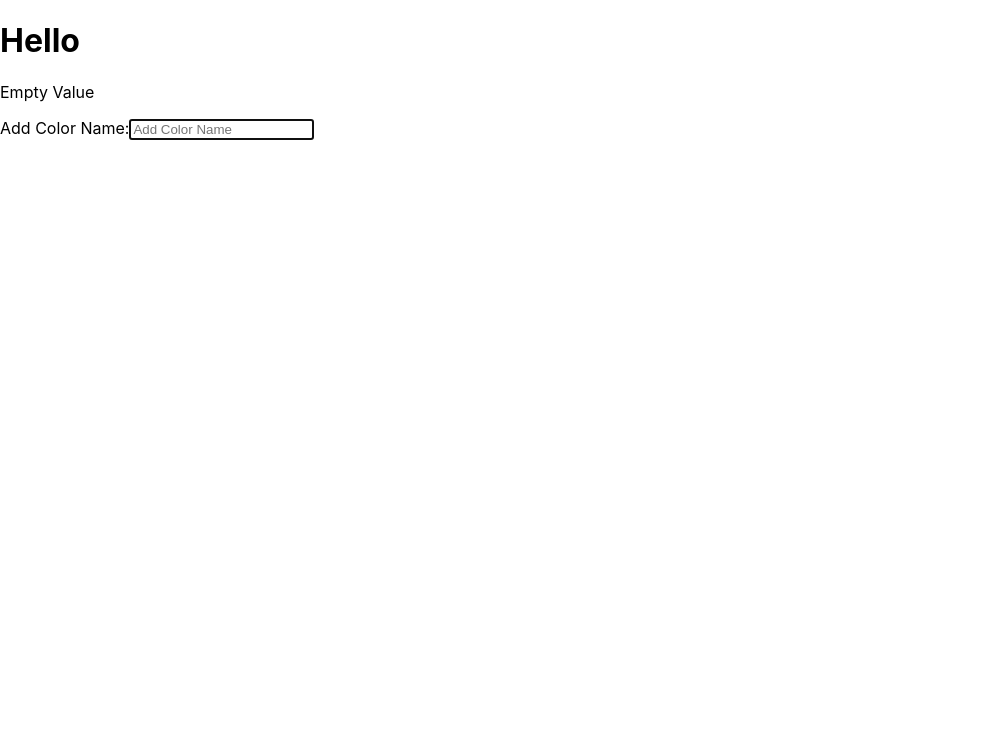
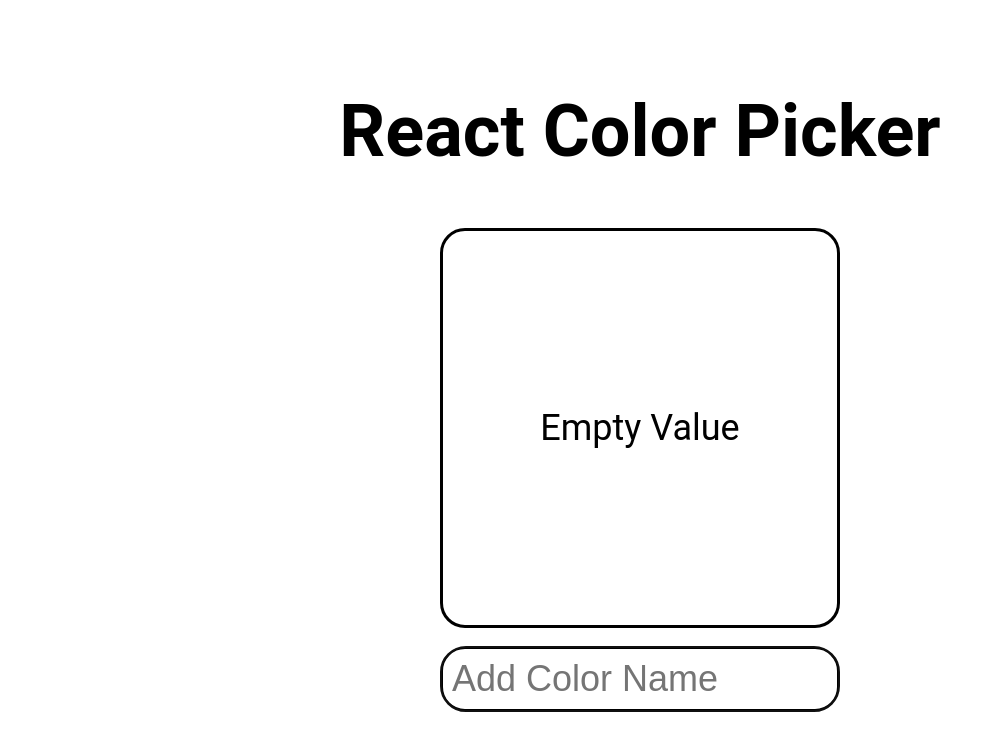
Before and after one commit to beniamincantorlabiserica/react-color-picker, a React (Create React App) app: page / in a window 1280 px wide. Shown: the top 750 px of the page, without its empty margins (0-1003 px from the left). Built offline with nearby package versions, Linux system fonts and the light colour scheme.

Commit message:
added css

```diff
--- a/src/App.js
+++ b/src/App.js
@@ -6,7 +6,7 @@ function App() {
   const [colorValue, setColorValue] = useState('');
   return (
     <div className="App">
-      <h1>Hello</h1>
+      <h1>React Color Picker</h1>
       <Square colorValue={colorValue}/>
       <Input colorValue={colorValue} setColorValue={setColorValue}/>
     </div>
--- a/src/Input.js
+++ b/src/Input.js
@@ -3,7 +3,6 @@ import React from 'react'
 const Input = ({colorValue, setColorValue}) => {
   return (
     <form onSubmit={(e) => e.preventDefault()}>
-        <label>Add Color Name:</label>
         <input
             autoFocus
             type="text"
--- a/src/index.css
+++ b/src/index.css
@@ -1,13 +1,53 @@
-body {
+* {
   margin: 0;
-  font-family: -apple-system, BlinkMacSystemFont, 'Segoe UI', 'Roboto', 'Oxygen',
-    'Ubuntu', 'Cantarell', 'Fira Sans', 'Droid Sans', 'Helvetica Neue',
-    sans-serif;
-  -webkit-font-smoothing: antialiased;
-  -moz-osx-font-smoothing: grayscale;
+  padding: 0;
+  box-sizing: border-box;
 }
 
-code {
-  font-family: source-code-pro, Menlo, Monaco, Consolas, 'Courier New',
-    monospace;
+html {
+  font-size: 36px;
 }
+
+body {
+  min-height: 100vh;
+  font-family: "Roboto", sans-serif;
+}
+
+.App {
+  min-height: 100vh;
+  display: flex;
+  flex-direction: column;
+  justify-content: center;
+  align-items: center;
+}
+
+h1 {
+  text-align: center;
+  margin-bottom: 1.5rem;
+}
+
+.square {
+  width: 400px;
+  height: 400px;
+  border: 3px solid black;
+  border-radius: 25px;
+  display: grid;
+  place-content: center;
+}
+
+.square p {
+  text-align: center;
+}
+
+form {
+  width: 400px;
+}
+
+input[type="text"] {
+  margin-top: 0.5rem;
+  padding: 0.25rem;
+  width: 100%;
+  font-size: 1rem;
+  border-radius: 25px;
+  border: 3px solid black;
+}
```
